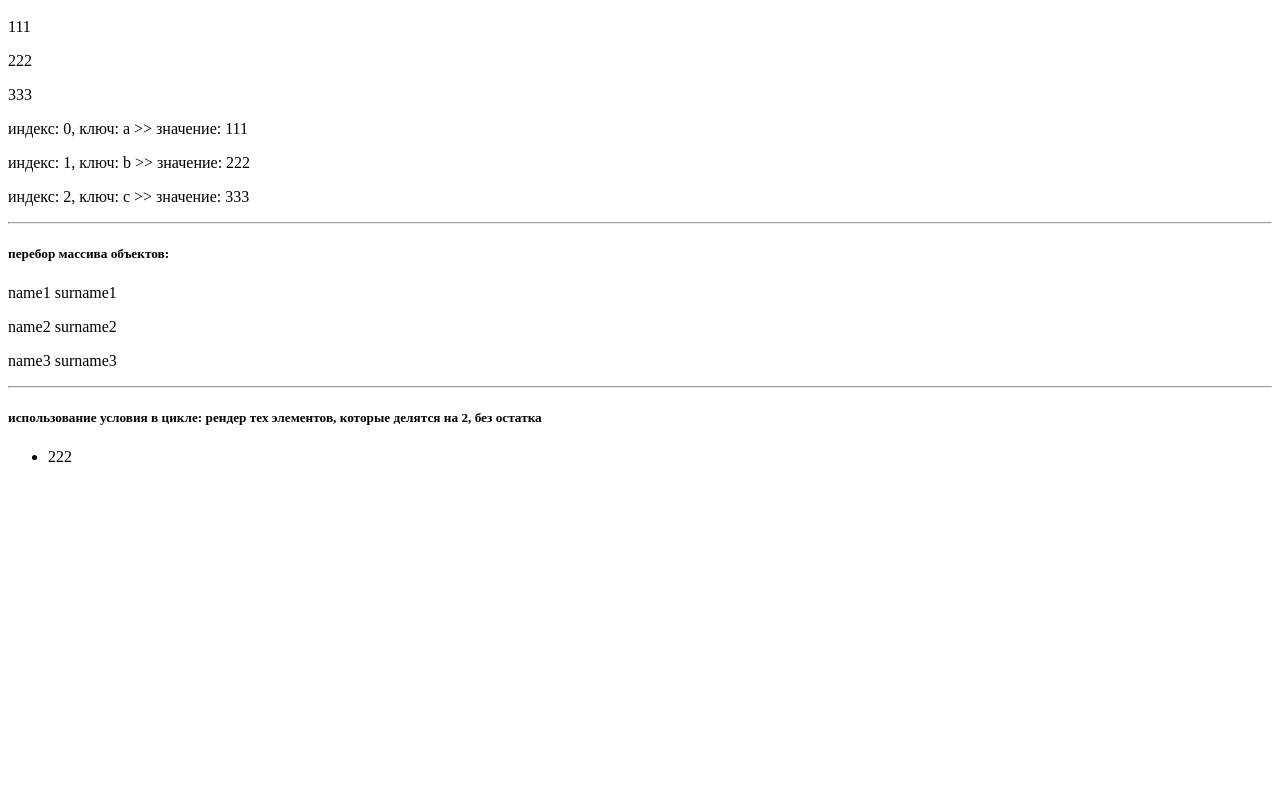
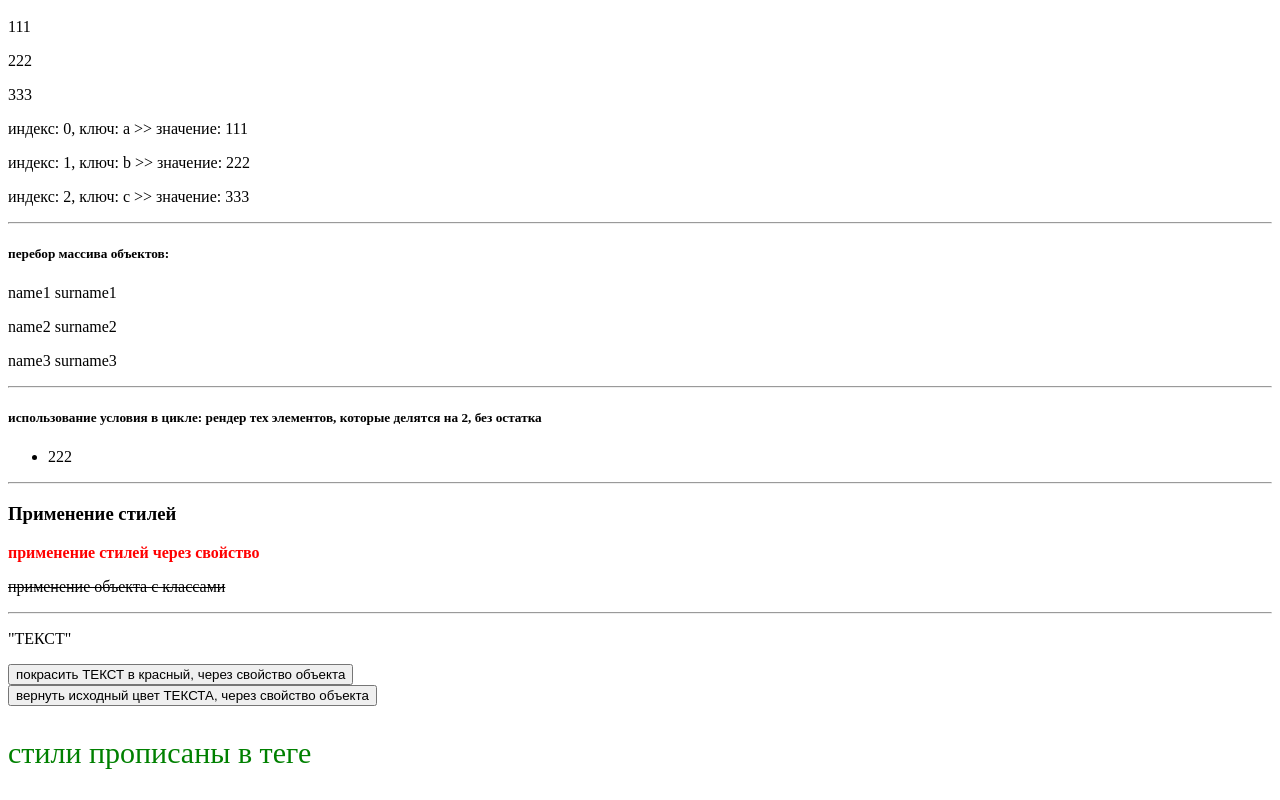
Before and after one commit to kozyrev42/vue_trep72, a Vue app: page / in a window 1280 px wide. Shown: the part 720-1520 px from the top of the page. Before the commit the page ends 1202 px from the top, so only its background shows below. Built offline with nearby package versions, Linux system fonts and the light colour scheme.

Commit message:
поработал со стилями

```diff
--- a/src/App.vue
+++ b/src/App.vue
@@ -55,7 +55,23 @@ export default {
           name: 'name3',
           surname: 'surname3',
         },
-      ]
+      ],
+
+      // свойство хранит 2 css класса
+      classesRedBold: 'myRed myBold',
+
+      // Объект с CSS классами предназначен для того, чтобы удобно было реактивно назначать классы элементам
+      objectClasses: {
+        done: true,         // класс применится
+        selected:  false,   // класс не применится
+      },
+
+      // объект хранит свойство, через имя которого к тегу будет подставляться css-класс !!!
+      stylesObj: {
+        //
+        myRed: false,
+      },
+
     }
   },
 
@@ -125,6 +141,16 @@ export default {
     auth: function () {
       this.isAuth = true;
     },
+
+    setRed: function() {
+      // обращаемся к свойству объекта
+      this.stylesObj.myRed = true;
+    },
+
+    noRed: function() {
+      // обращаемся к свойству объекта
+      this.stylesObj.myRed = false;
+    }
   }
 }
 
@@ -228,10 +254,40 @@ export default {
       {{ elem }}
     </li>
   </ul>
+  <hr>
+
+  <h3> Применение стилей</h3>
+  <div>
+    <p :class="classesRedBold">применение стилей через свойство</p>
+
+    <p :class="objectClasses">применение объекта с классами</p>
+    <hr>
+
+    <p :class="stylesObj">"ТЕКСТ"</p>
+    <button @click="setRed">покрасить ТЕКСТ в красный, через свойство объекта</button> <br>
+    <button @click="noRed">вернуть исходный цвет ТЕКСТА, через свойство объекта</button>
+
+    <p :style="{color: 'green', 'font-size': '30px'}">
+      стили прописаны в теге
+    </p>
+  </div>
+
 
 
 </template>
 
 <style>
+/* стили для шаблона, будут применены только к этому шаблону */
+.myRed {
+   color: #ff0000;
+}
+
+.myBold {
+  font-weight: bold;
+}
+
+p.done {
+  text-decoration: line-through;
+}
 
 </style>
```
